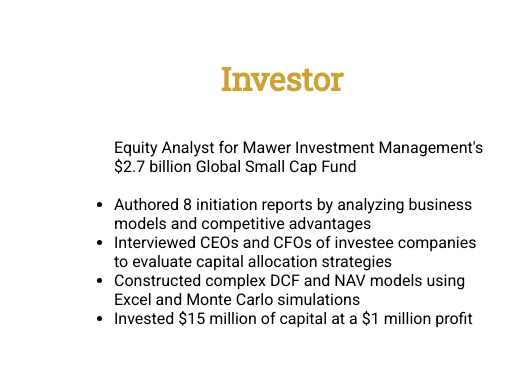
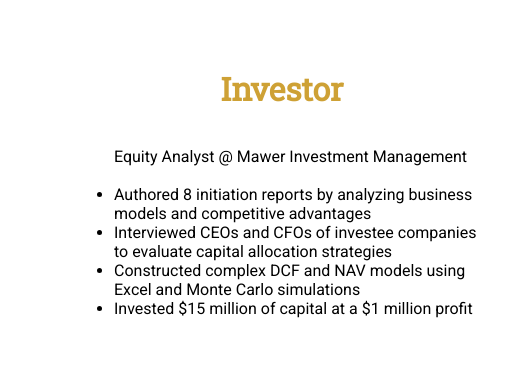
Before and after one commit to michaeljsong99/michaeljsong99.github.io, a plain HTML site: page experience.html in a window 1280 px wide. Shown: the part 1960-2338 px from the top of the page, 108-635 px from the left. Drawn offline with Linux system fonts and the light colour scheme.

Commit message:
Edited a job experience.

```diff
--- a/experience.html
+++ b/experience.html
@@ -126,7 +126,7 @@
                         </a>
 
                         <ul>
-                            Equity Analyst for Mawer Investment Management's $2.7 billion Global Small Cap Fund
+                            Equity Analyst @ Mawer Investment Management
                             <br>
                             <br>
                             <li>Authored 8 initiation reports by analyzing business models and competitive advantages</li>
```
